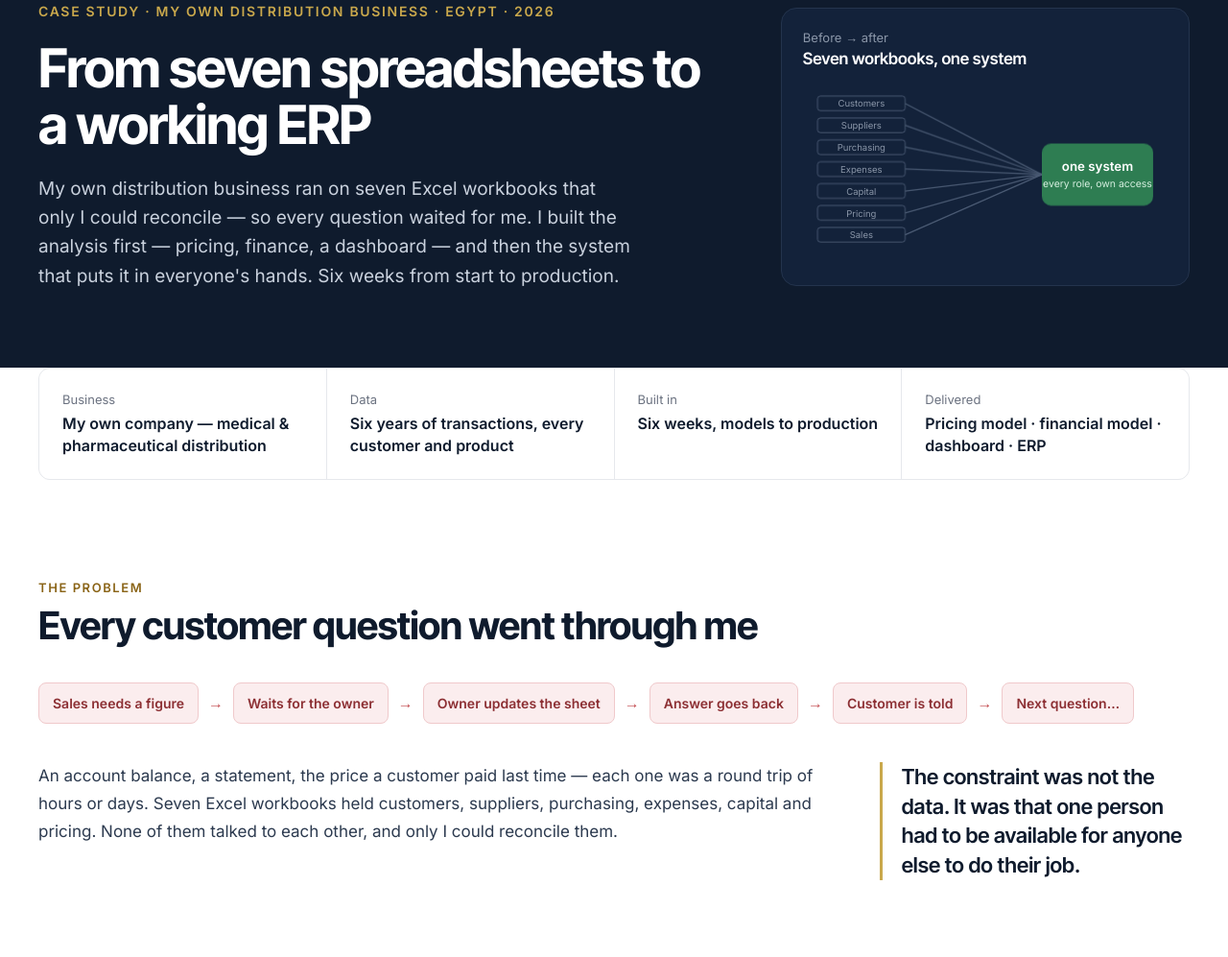
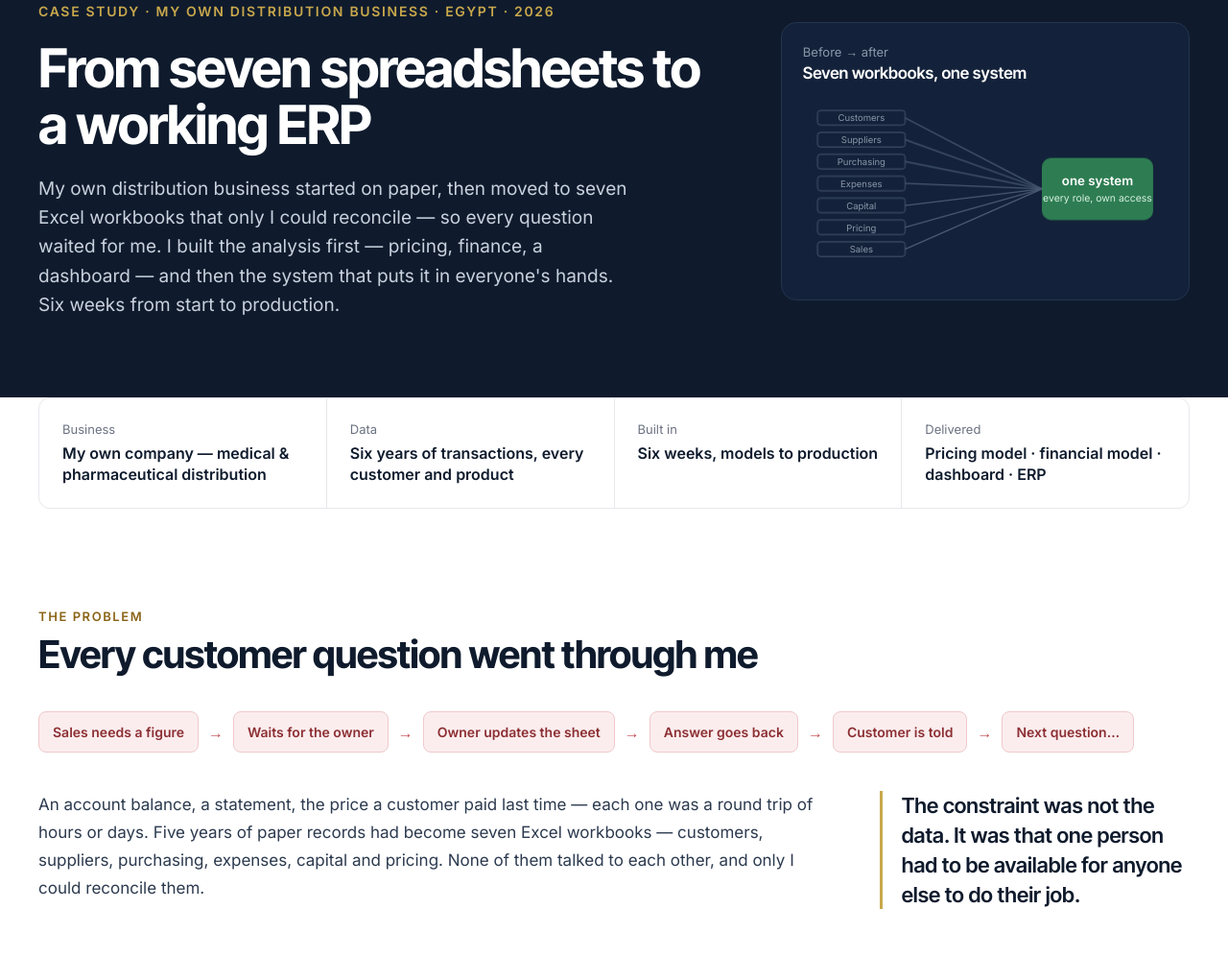
Before and after one commit to MohamadSafwat/mohamadsafwat.github.io, a plain HTML site: page erp-build.html in a window 1280 px wide. Shown: the part 175-1172 px from the top of the page at 96% size. Drawn offline with Linux system fonts and the light colour scheme.

Commit message:
ERP story: paper records, then spreadsheets, then ERP
Co-Authored-By: Claude Opus 5.5 <noreply@anthropic.com>
Claude-Session: https://claude.ai/code/session_01QorqSg51Xh9JK2B4pxk6eo

```diff
--- a/erp-build.html
+++ b/erp-build.html
@@ -56,7 +56,7 @@ a{color:#0F1B2D}a:hover{color:#8A6417}
       <div style="flex: 999 1 560px; min-width: 0; display: flex; flex-direction: column; gap: 22px">
         <p class="rise d1" style="margin: 0; font-size: 14px; font-weight: 600; letter-spacing: 0.12em; text-transform: uppercase; color: #C9A84C">Case study · My own distribution business · Egypt · 2026</p>
         <h1 class="rise d2" style="margin: 0; font-family: 'Inter Tight', sans-serif; font-size: clamp(34px, 8vw, 56px); font-weight: 700; line-height: 1.05; letter-spacing: -0.025em">From seven spreadsheets to a working ERP</h1>
-        <p class="rise d3" style="margin: 0; font-size: 19px; line-height: 1.6; color: #C9D1DD; max-width: 620px">My own distribution business ran on seven Excel workbooks that only I could reconcile — so every question waited for me. I built the analysis first — pricing, finance, a dashboard — and then the system that puts it in everyone's hands. Six weeks from start to production.</p>
+        <p class="rise d3" style="margin: 0; font-size: 19px; line-height: 1.6; color: #C9D1DD; max-width: 620px">My own distribution business started on paper, then moved to seven Excel workbooks that only I could reconcile — so every question waited for me. I built the analysis first — pricing, finance, a dashboard — and then the system that puts it in everyone's hands. Six weeks from start to production.</p>
       </div>
       <div class="rise d4" style="flex: 1 1 380px; min-width: 0; background: #13223A; border: 1px solid #24344D; border-radius: 16px; padding: 22px 22px 14px">
         <p style="margin: 0 0 4px; font-size: 13px; color: #8A96A8">Before → after</p>
@@ -84,7 +84,7 @@ a{color:#0F1B2D}a:hover{color:#8A6417}
     <h2 style="margin: 10px 0 0; font-family: 'Inter Tight', sans-serif; font-size: clamp(28px, 6vw, 40px); font-weight: 700; letter-spacing: -0.02em; max-width: 820px; line-height: 1.12">Every customer question went through me</h2>
     <div style="display: flex; flex-wrap: wrap; gap: 10px; align-items: center; margin-top: 36px"><span style="font-size: 14px; font-weight: 600; color: #8C2F33; background: #FBEDEE; border: 1px solid #F0C9CB; border-radius: 8px; padding: 12px 14px">Sales needs a figure</span><span style="color: #C44E52; font-weight: 700">→</span><span style="font-size: 14px; font-weight: 600; color: #8C2F33; background: #FBEDEE; border: 1px solid #F0C9CB; border-radius: 8px; padding: 12px 14px">Waits for the owner</span><span style="color: #C44E52; font-weight: 700">→</span><span style="font-size: 14px; font-weight: 600; color: #8C2F33; background: #FBEDEE; border: 1px solid #F0C9CB; border-radius: 8px; padding: 12px 14px">Owner updates the sheet</span><span style="color: #C44E52; font-weight: 700">→</span><span style="font-size: 14px; font-weight: 600; color: #8C2F33; background: #FBEDEE; border: 1px solid #F0C9CB; border-radius: 8px; padding: 12px 14px">Answer goes back</span><span style="color: #C44E52; font-weight: 700">→</span><span style="font-size: 14px; font-weight: 600; color: #8C2F33; background: #FBEDEE; border: 1px solid #F0C9CB; border-radius: 8px; padding: 12px 14px">Customer is told</span><span style="color: #C44E52; font-weight: 700">→</span><span style="font-size: 14px; font-weight: 600; color: #8C2F33; background: #FBEDEE; border: 1px solid #F0C9CB; border-radius: 8px; padding: 12px 14px">Next question…</span></div>
     <div style="display: flex; flex-wrap: wrap; gap: 48px; margin-top: 40px">
-      <p style="flex: 999 1 520px; min-width: 0; margin: 0; font-size: 17px; line-height: 1.7; color: #2C3A4F">An account balance, a statement, the price a customer paid last time — each one was a round trip of hours or days. Seven Excel workbooks held customers, suppliers, purchasing, expenses, capital and pricing. None of them talked to each other, and only I could reconcile them.</p>
+      <p style="flex: 999 1 520px; min-width: 0; margin: 0; font-size: 17px; line-height: 1.7; color: #2C3A4F">An account balance, a statement, the price a customer paid last time — each one was a round trip of hours or days. Five years of paper records had become seven Excel workbooks — customers, suppliers, purchasing, expenses, capital and pricing. None of them talked to each other, and only I could reconcile them.</p>
       <p style="flex: 1 1 300px; min-width: 0; margin: 0; padding-left: 20px; border-left: 3px solid #C9A84C; font-family: 'Inter Tight', sans-serif; font-size: 22px; font-weight: 600; line-height: 1.4">The constraint was not the data. It was that one person had to be available for anyone else to do their job.</p>
     </div>
   </section>
@@ -162,7 +162,7 @@ a{color:#0F1B2D}a:hover{color:#8A6417}
     <div style="display: grid; grid-template-columns: repeat(auto-fit, minmax(min(200px, 100%), 1fr)); gap: 24px; margin-top: 40px">
       <div style="border-top: 3px solid #0F1B2D; padding-top: 18px; display: flex; flex-direction: column; gap: 8px">
         <p style="margin: 0; font-family: 'Inter Tight', sans-serif; font-size: 15px; font-weight: 700; color: #8A6417">01 · MAP</p>
-        <p style="margin: 0; font-size: 15px; line-height: 1.6; color: #2C3A4F">The seven workbooks, who asks what, and how often — the questions the system has to answer.</p>
+        <p style="margin: 0; font-size: 15px; line-height: 1.6; color: #2C3A4F">The paper history and the seven workbooks, who asks what, and how often — the questions the system has to answer.</p>
       </div>
       <div style="border-top: 3px solid #0F1B2D; padding-top: 18px; display: flex; flex-direction: column; gap: 8px">
         <p style="margin: 0; font-family: 'Inter Tight', sans-serif; font-size: 15px; font-weight: 700; color: #8A6417">02 · PRICE</p>
```
